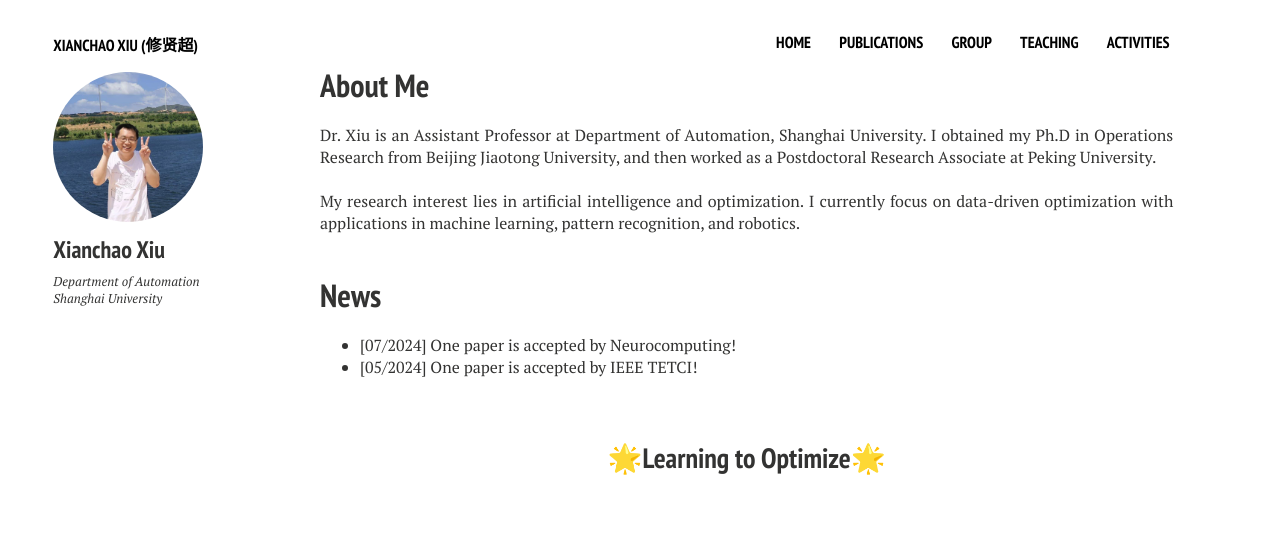
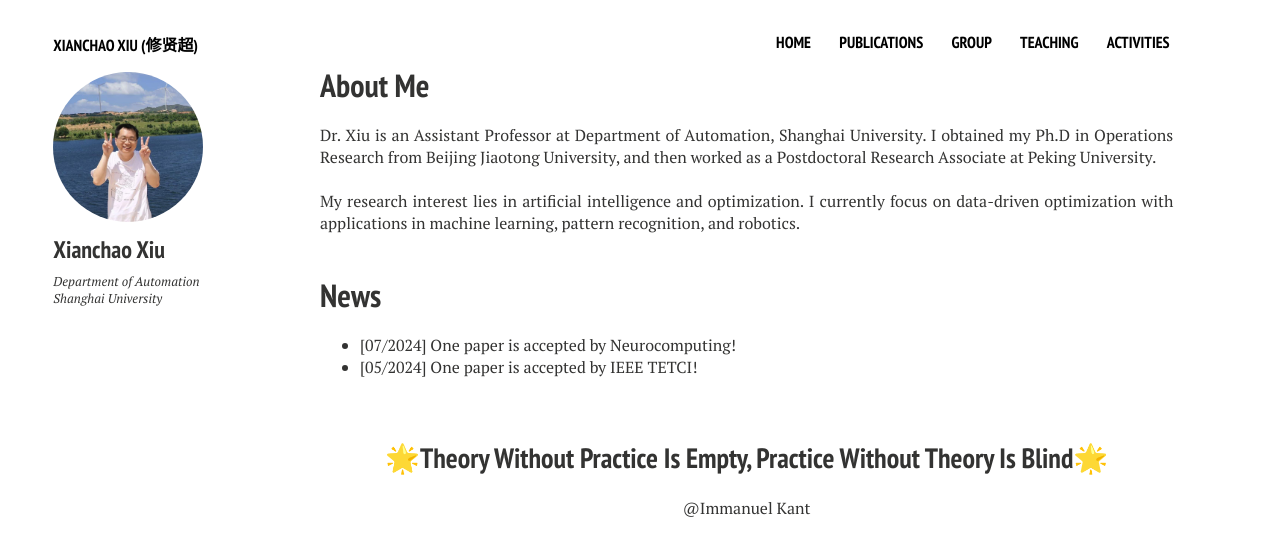
Before and after one commit to xianchaoxiu/xianchaoxiu.github.io, a Jekyll site: the page built from index.md, in a window 1280 px wide. Shown: the top 556 px of the page. Built offline with Jekyll 4.4.1, drawn with Linux system fonts in a browser that asks for light colours; nearby versions of some CDN libraries.

Commit message:
Update home2.html

```diff
--- a/_layouts/home2.html
+++ b/_layouts/home2.html
@@ -42,9 +42,8 @@
 
 
 
-
-<h2 align="center">🌟Learning to Optimize🌟</h2>
-
+<h2 align="center">🌟Theory Without Practice Is Empty, Practice Without Theory Is Blind🌟</h2>
+<p align="center"> @Immanuel Kant</p>
 
 
 
```
